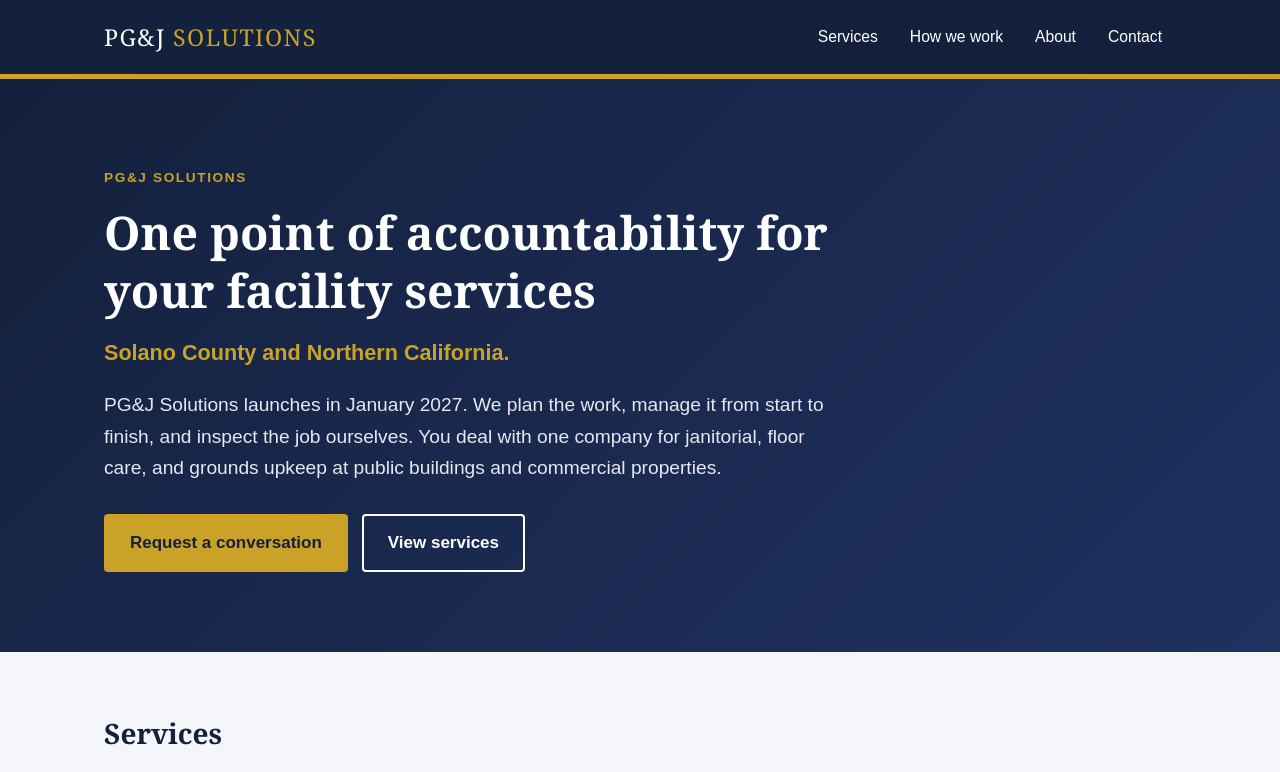
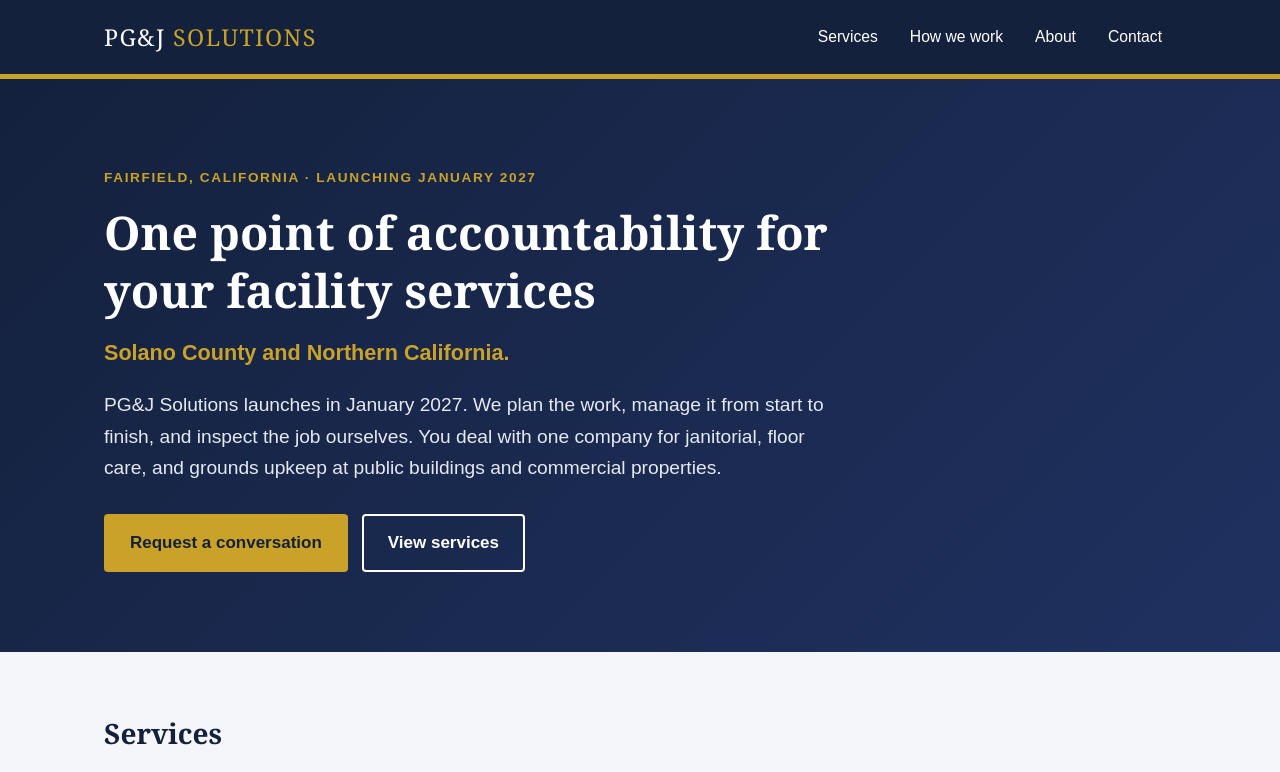
Before and after one commit to meridianfacilitysolutions/pgj-solutions-site, a plain HTML site: page index.html in a window 1280 px wide. Shown: the top 772 px of the page. Drawn offline with Linux system fonts and the light colour scheme.

Commit message:
Restore the hero eyebrow to the Fairfield launch line
Put the gold eyebrow back to "Fairfield, California · Launching January 2027".

Co-authored-by: meridianfacilitysolutions <meridianfacilitysolutions@users.noreply.github.com>

```diff
--- a/index.html
+++ b/index.html
@@ -25,7 +25,7 @@
 <main id="main">
   <section class="hero" id="top">
     <div class="wrap">
-      <p class="eyebrow">PG&amp;J Solutions</p>
+      <p class="eyebrow">Fairfield, California &middot; Launching January 2027</p>
       <h1>One point of accountability for your facility services</h1>
       <p class="tagline">Solano County and Northern California.</p>
       <p class="lead">PG&amp;J Solutions launches in January 2027. We plan the work, manage it from start to finish, and inspect the job ourselves. You deal with one company for janitorial, floor care, and grounds upkeep at public buildings and commercial properties.</p>
```
